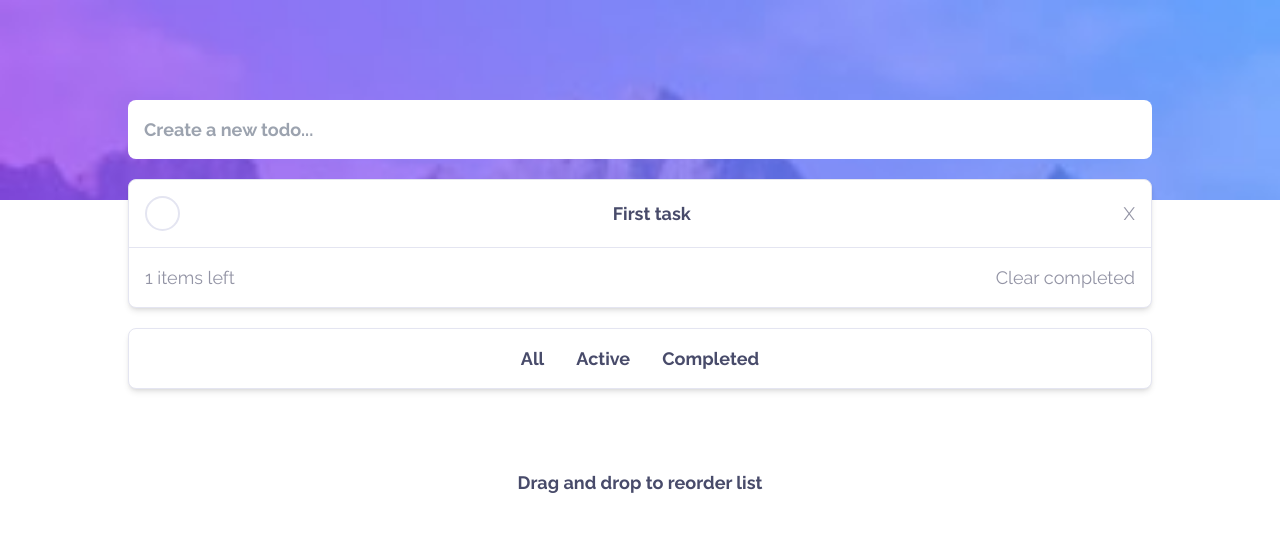
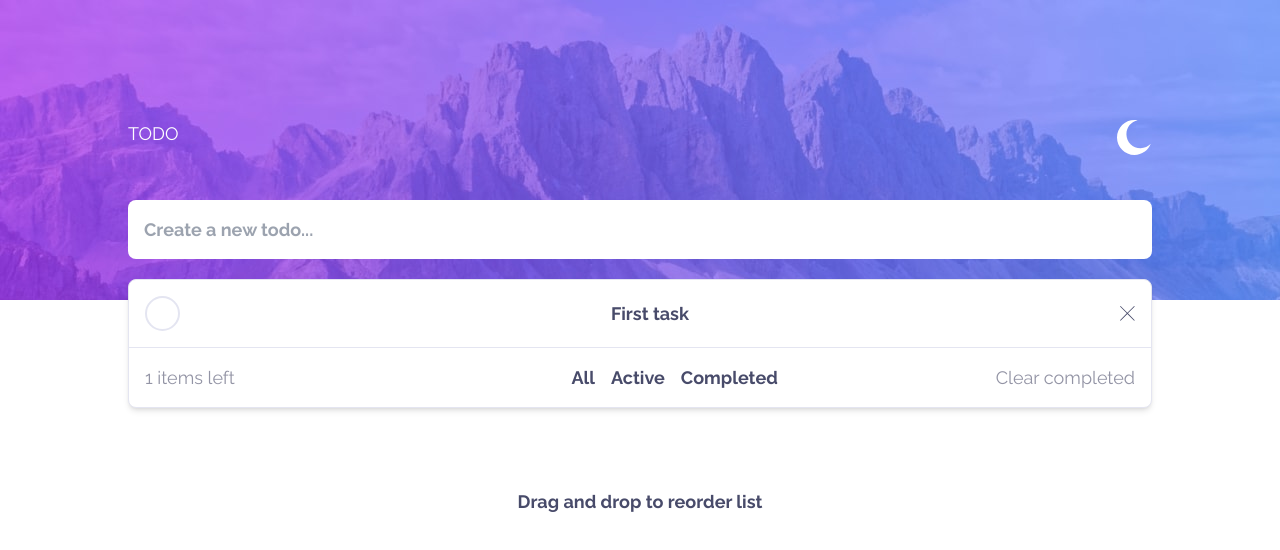
Before and after one commit to Eliman-C5/todo-app-challenge, a React (Vite) app: page / in a window 1280 px wide. Shown: the top 550 px of the page. Built offline with nearby package versions, Linux system fonts and the light colour scheme.

Commit message:
Componetizando y comenzando header

```diff
--- a/src/TodoApp.jsx
+++ b/src/TodoApp.jsx
@@ -1,4 +1,5 @@
 import { Dashboard } from "./components/Dashboard";
+import { Header } from "./components/Header";
 import { TodoProvider } from "./context/TodoProvider";
 
 function TodoApp() {
@@ -6,14 +7,10 @@ function TodoApp() {
   return (
   <TodoProvider>
     <div className="">
-
-      <div className="h-[200px] bg-cover bg-[url('/images/bg-mobile-light.jpg')]"></div>
-
+      <Header />
       <Dashboard />
-
     </div>
   </TodoProvider>
-
   )
 }
 
--- a/src/components/Dashboard.jsx
+++ b/src/components/Dashboard.jsx
@@ -1,21 +1,12 @@
 import { useReducer } from "react";
+import { initialState } from "../data/initialState";
 import { TYPES } from "../data/Types";
 import { todoReducer } from "../reducers/todoReducer";
-import { AddItems } from "./AddItems"
-import { TaskFilter } from "./TaskFilter";
-import { TaskItem } from "./TaskItem";
-
-const state = [
-  {
-    id: Date.now(),
-    name: 'First task',
-    completed: false,
-  }
-];
+import { AddItems, TaskItem, TasksLeft } from "./index"
 
 export const Dashboard = () => {
 
-  const [todos, todosDispatch] = useReducer(todoReducer, state);
+  const [todos, todosDispatch] = useReducer(todoReducer, initialState);
 
   return (
     <div className="relative -top-[100px] w-[80%] mx-auto flex flex-col z-10">
@@ -35,19 +26,9 @@ export const Dashboard = () => {
           ))
         }
 
-        <div className="flex justify-between  p-4">
-
-          <span>{todos.filter(todo => todo.completed === false).length} items left</span>
-
-          <button onClick={() => todosDispatch({type: TYPES.CLEAR_COMPLETED_TODOS})}>
-            Clear completed
-          </button>
-
-        </div>
+        <TasksLeft todos={todos} todosDispatch={todosDispatch} />
 
       </ul>
-
-      <TaskFilter />
 
       <div className="text-[#484b6a] mt-20 font-bold text-center">Drag and drop to reorder list</div>
 
--- /dev/null
+++ b/src/components/Header.jsx
@@ -0,0 +1,14 @@
+import React from 'react'
+
+export const Header = () => {
+  return (
+    <div className="h-[300px] bg-cover bg-[url('/images/bg-desktop-light.jpg')]">
+
+      <div className="relative top-[40%] flex justify-between w-[80%] mx-auto">
+        <h1 className="text-white">TODO</h1>
+        <img className="h-[35px] w-[35px] cursor-pointer" src="/images/icon-moon.svg" alt="" />
+      </div>
+
+    </div>
+  )
+}
--- a/src/components/TaskFilter.jsx
+++ b/src/components/TaskFilter.jsx
@@ -7,7 +7,7 @@ export const TaskFilter = () => {
 
   {/* Definir un componente en Tailwind para estilos repetidos (PENDIENTE) */}
   return (
-    <div className="border border-[#e4e5f1] bg-[#fff] mt-5 rounded-lg shadow-md flex justify-center gap-8 p-4 text-[#484b6a] font-bold">
+    <div className="flex gap-4 relative left-[6%] text-[#484b6a] font-bold">
         <button onClick={() => {
           setIsActive(false);
           setIsCompleted(false);
--- a/src/components/TaskItem.jsx
+++ b/src/components/TaskItem.jsx
@@ -23,7 +23,7 @@ export const TaskItem = ({ todosDispatch, todo }) => {
 
       <p className={`${todo.completed && 'line-through'} text-[#484b6a] font-bold`}>{todo.name}</p>
 
-      <button className="close" onClick={() => todosDispatch({type: TYPES.DELETE, payload: todo.id})}>X</button>
+      <img className="cursor-pointer h-[15px] w-[15px]" src='/images/icon-cross.svg' onClick={() => todosDispatch({type: TYPES.DELETE, payload: todo.id})}></img>
 
     </li>
   )
--- /dev/null
+++ b/src/components/TasksLeft.jsx
@@ -0,0 +1,18 @@
+import { TYPES } from '../data/Types'
+import { TaskFilter } from './TaskFilter'
+
+export const TasksLeft = ({todos, todosDispatch}) => {
+  return (
+    <div className="flex justify-between p-4">
+
+        <span className='my-auto'>{todos.filter(todo => todo.completed === false).length} items left</span>
+
+        <TaskFilter />
+
+        <button onClick={() => todosDispatch({type: TYPES.CLEAR_COMPLETED_TODOS})}>
+          Clear completed
+        </button>
+
+    </div>
+  )
+}
--- /dev/null
+++ b/src/components/index.jsx
@@ -0,0 +1,3 @@
+export * from './TaskItem'
+export * from './TasksLeft'
+export * from './AddItems'
--- /dev/null
+++ b/src/data/initialState.js
@@ -0,0 +1,7 @@
+export const initialState = [
+  {
+    id: Date.now(),
+    name: 'First task',
+    completed: false,
+  },
+];
```
